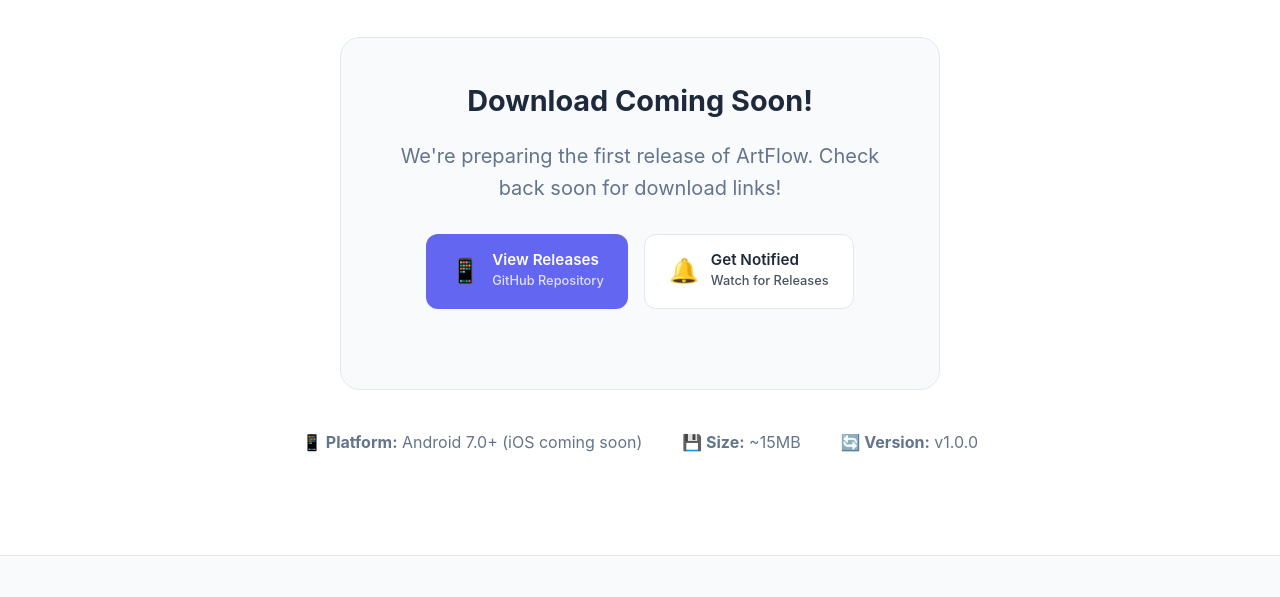
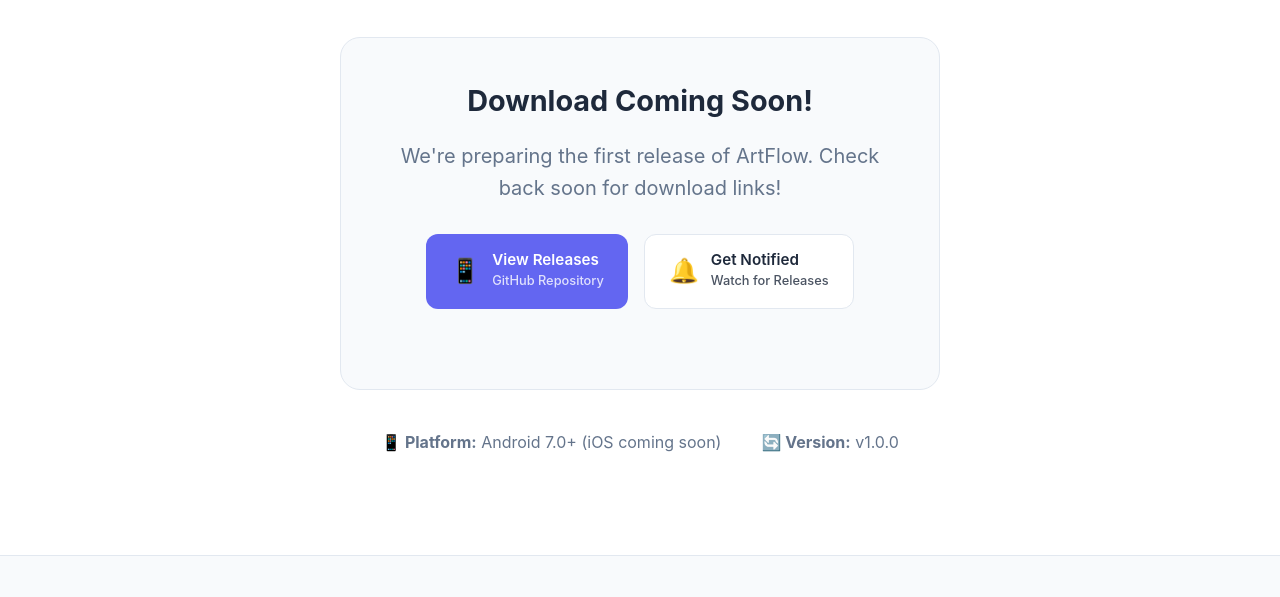
Before and after one commit to GAM3RG33K/art-flow-releases, a plain HTML site: page index.html in a window 1280 px wide. Shown: the part 2066-2663 px from the top of the page. Drawn offline with Linux system fonts and the light colour scheme; no server answers.

```diff
--- a/index.html
+++ b/index.html
@@ -148,9 +148,6 @@
                     <strong>📱 Platform:</strong> Android 7.0+ (iOS coming soon)
                 </div>
                 <div class="info-item">
-                    <strong>💾 Size:</strong> ~15MB
-                </div>
-                <div class="info-item">
                     <strong>🔄 Version:</strong> <span id="app-version">Loading...</span>
                 </div>
             </div>
```
Also changed, not shown: 4 other files.
